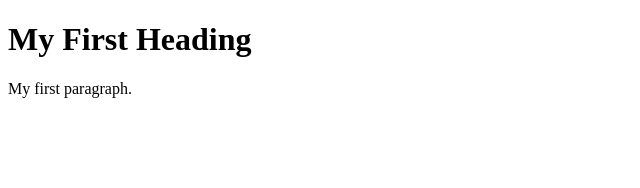
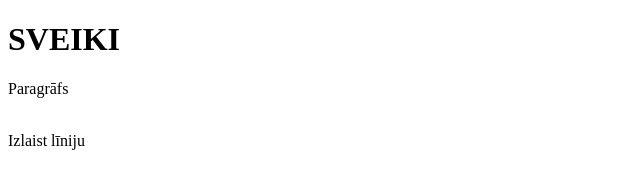
Before and after one commit to grandpa6/webpage3, a plain HTML site: page index.html in a window 1280 px wide. Shown: the whole page, without its empty margins (0-640 px from the left). Drawn offline with Linux system fonts and the light colour scheme.

Commit message:
Update index.html

```diff
--- a/index.html
+++ b/index.html
@@ -1,10 +1,11 @@
 <!DOCTYPE html>
+
 <html>
 <body>
 
-<h1>My First Heading</h1>
-<p>My first paragraph.</p>
-
+  <h1>SVEIKI</h1>
+  <p>Paragrāfs</p>
+  <br>Izlaist līniju</br>
 
 </body>
 </html>
```
